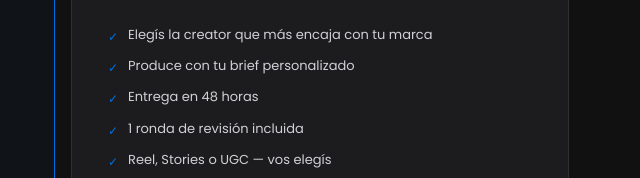
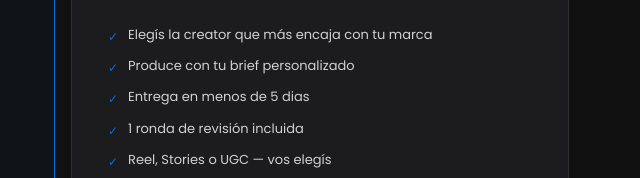
Before and after one commit to fedegadea/Crealo, a website: page landing.html in a window 1280 px wide. Shown: the part 2361-2539 px from the top of the page, 577-1217 px from the left. Drawn offline with Linux system fonts and the light colour scheme.

Commit message:
Update landing.html

```diff
--- a/landing.html
+++ b/landing.html
@@ -329,7 +329,7 @@ footer{border-top:1px solid var(--border);padding:40px;background:var(--black)}
         <div class="pc-features">
           <div class="pc-feat"><span class="pc-feat-icon">✓</span>Elegís la creator que más encaja con tu marca</div>
           <div class="pc-feat"><span class="pc-feat-icon">✓</span>Produce con tu brief personalizado</div>
-          <div class="pc-feat"><span class="pc-feat-icon">✓</span>Entrega en 48 horas</div>
+          <div class="pc-feat"><span class="pc-feat-icon">✓</span>Entrega en menos de 5 dias</div>
           <div class="pc-feat"><span class="pc-feat-icon">✓</span>1 ronda de revisión incluida</div>
           <div class="pc-feat"><span class="pc-feat-icon">✓</span>Reel, Stories o UGC — vos elegís</div>
           <div class="pc-feat"><span class="pc-feat-icon">✓</span>Derechos 100% tuyos, apto para ads</div>
```
